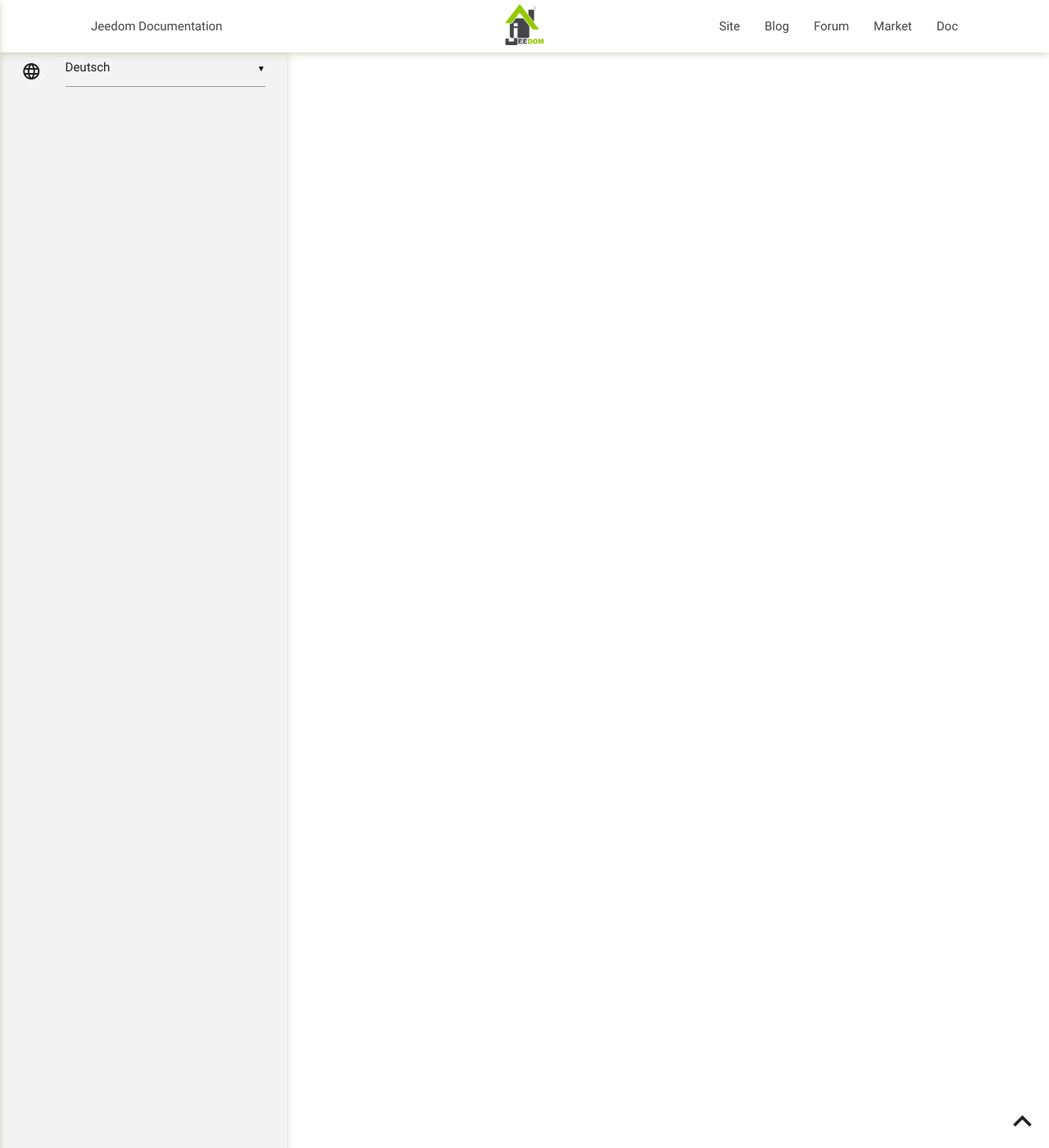
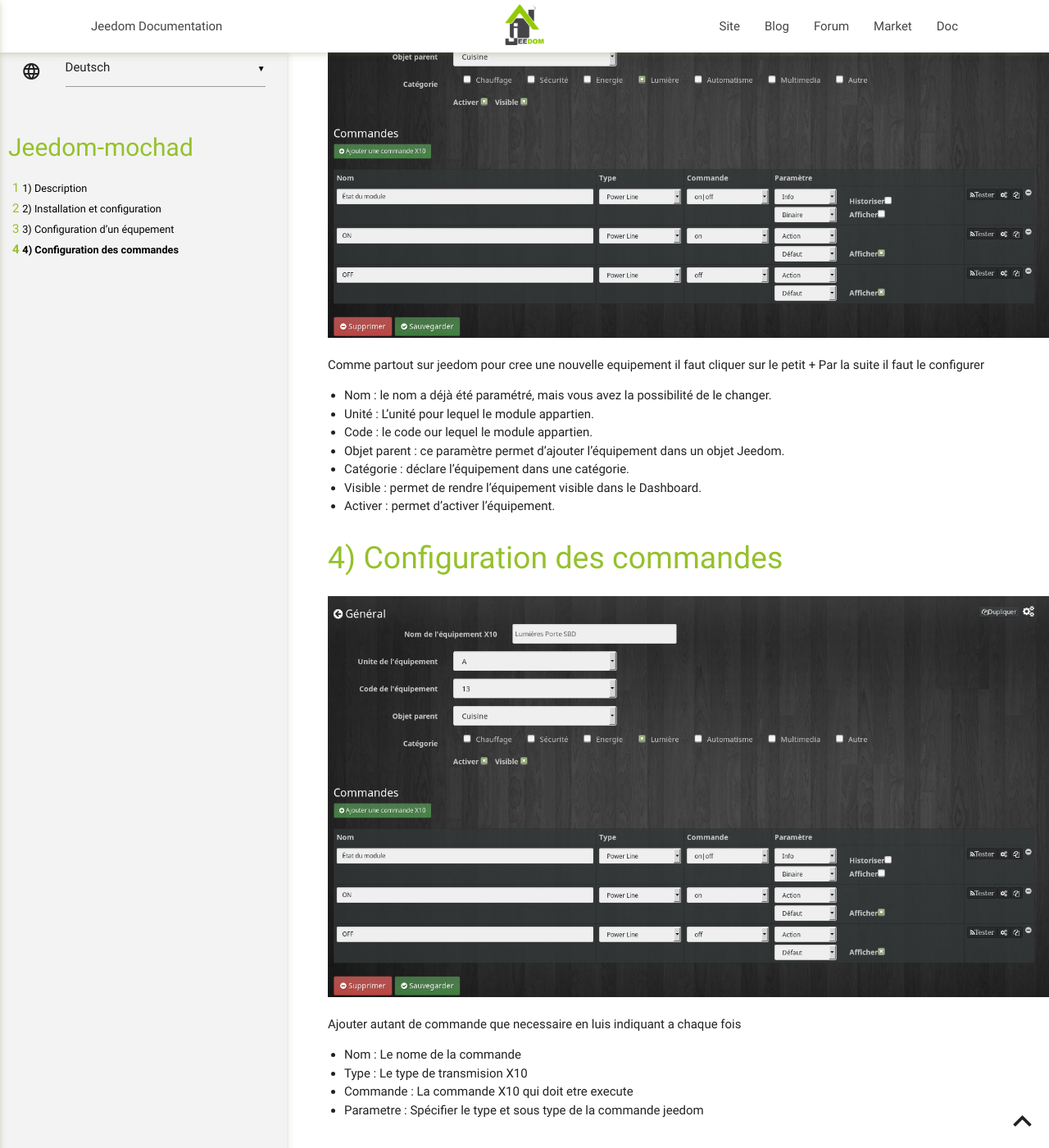
Before and after one commit to mika-nt28/Jeedom-mochad, a Jekyll site: the page built from docs/de_DE/index.md, in a window 1280 px wide and 1400 px high, scrolled down 1621 px. Shown: the whole window at 82% size. Built offline with Jekyll 4.4.1, drawn with Linux system fonts in a browser that asks for light colours; our own code applies the rules of GitHub Pages for plain Markdown files; some of the changed text lies outside the part shown.

Commit message:
[ROBOT] Action all

```diff
--- a/docs/de_DE/index.md
+++ b/docs/de_DE/index.md
@@ -1,11 +1,44 @@
-= clientSIP
+Description
+===
+Ce plugin permet de gerer vos equipements x10 grace a votre CM15 pi CM19
 
-== Description
+Installation et configuration
+===
 
-Ce plugin a pour but de conneter jeedom a notre reseau Sip
+![introduction04](../images/ConfigurationGeneral.png)
+Le plugin est basé sur le logiciel mochad, il est donc impératif d'installer ses dépendances
+Il est possible d'utilisé un mochad sur venant d'un autre machine
 
-== Installation et configuration
+* Adresse IP de Mochad  : Ip ou est installé Mochad, par defaut sur la machine local 127.0.0.1
+* Port de mochad  : Port sur lequel Mochad transmet, par defaut 1099
+* Ajouté automatiquement les devices : Mochad peut detecter les equipement qui transmette sur le bus
 
-== Paramétrage des equipements et des commandes
+Configuration d'un équpement
+====
 
-== FAQ
+![introduction01](../images/mochad_screenshot_Configuration.png)
+
+
+![introduction04](../images/mochad_screenshot_ConfigurationDevice.png)
+
+Comme partout sur jeedom pour cree une nouvelle equipement il faut cliquer sur le petit +
+Par la suite il faut le configurer
+* Nom  : le nom a déjà été paramétré, mais vous avez la possibilité de le changer.
+* Unité  : L'unité pour lequel le module appartien.
+* Code  : le code our lequel le module appartien.
+* Objet parent : ce paramètre permet d'ajouter l'équipement dans un objet Jeedom.
+* Catégorie : déclare l'équipement dans une catégorie.
+* Visible : permet de rendre l'équipement visible dans le Dashboard.
+* Activer : permet d'activer l'équipement.
+
+Configuration des commandes
+====
+
+![introduction04](../images/mochad_screenshot_ConfigurationDevice.png)
+
+Ajouter autant de commande que necessaire en luis indiquant a chaque fois
+
+* Nom : Le nome de la commande
+* Type : Le type de transmision X10
+* Commande : La commande X10 qui doit etre execute
+* Parametre : Spécifier le type et sous type de la commande jeedom
```
Also changed, not shown: docs/en_US/index.md (+39 -6 lines), docs/es_ES/index.md (+39 -6 lines).
